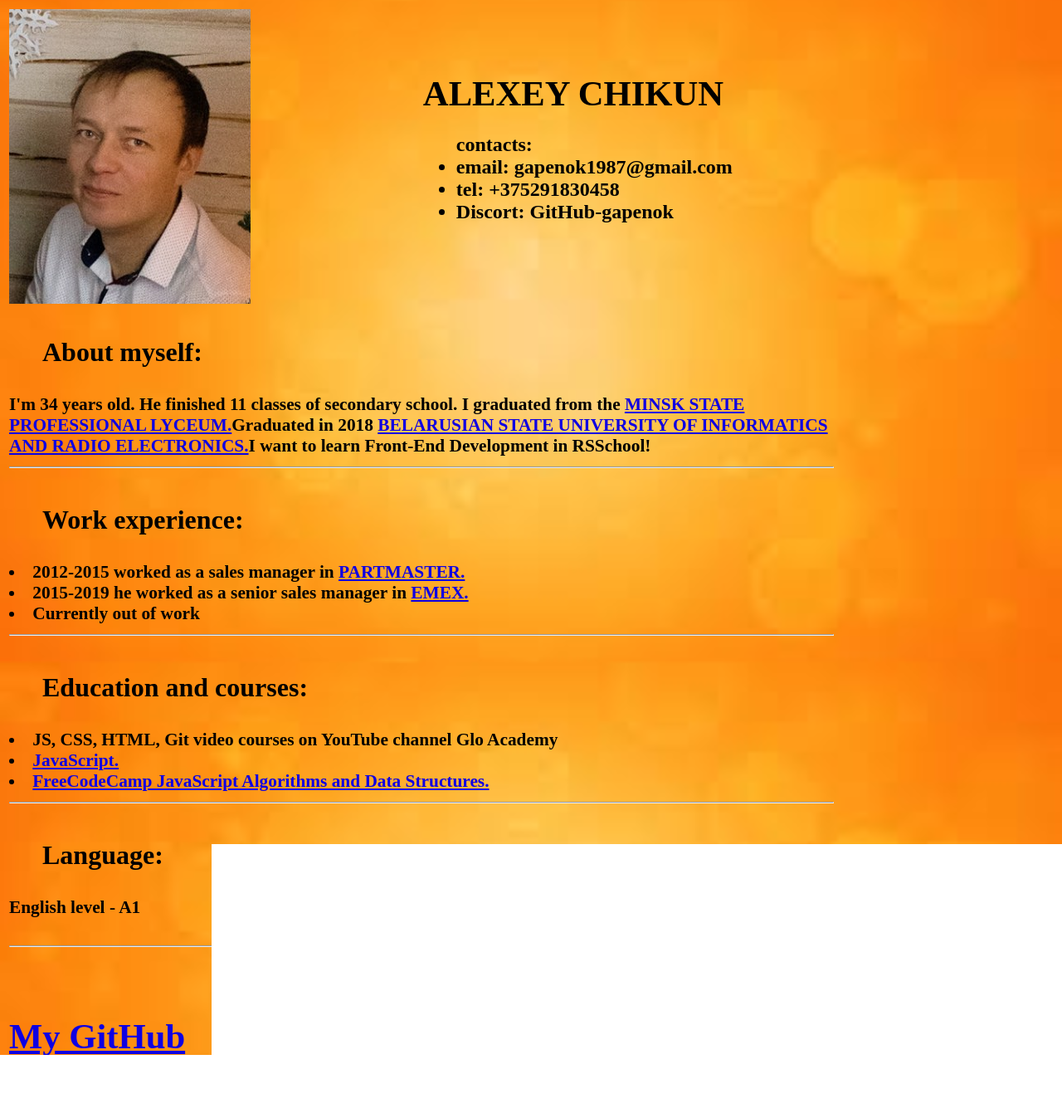
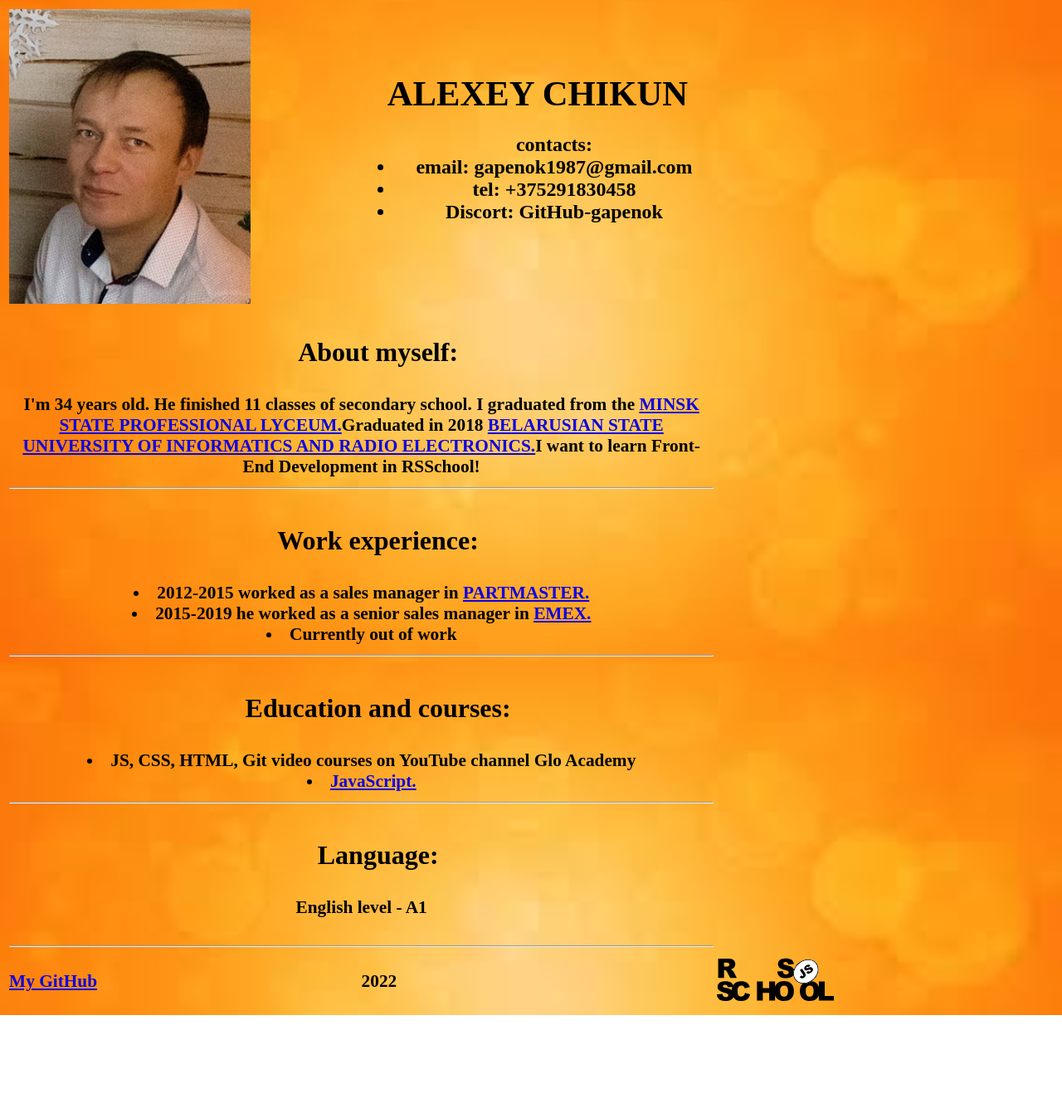
Before and after one commit to gapenok/rsschool-cv, a plain HTML site: page index.html in a window 1280 px wide. Shown: the whole page at 83% size. After the commit the page ends 1223 px from the top, so only its background shows below. Drawn offline with Linux system fonts and the light colour scheme.

Commit message:
docs:read

```diff
--- a/index.html
+++ b/index.html
@@ -11,8 +11,8 @@
     <div class="center_block" >
         <table width="1000px" border="0" class="center_table">
         <tr>
-        <td width="500px"><img src="Screenshot_2.png"></td>
-        <td width="500px" class="text_left1">ALEXEY CHIKUN
+        <td width="300px"><img src="Screenshot_2.png"></td>
+        <td width="300px" class="text_left1">ALEXEY CHIKUN
             <ul class="text2">contacts:
                              <li>email: gapenok1987@gmail.com</li>
                              <li>tel: +375291830458</li>
@@ -40,8 +40,7 @@
             <ul class="text3">Education and courses:</ul>
             <li> JS, CSS, HTML, Git video courses on YouTube channel Glo Academy</li>
             <li> <a href="https://learn.javascript.ru" class="next">JavaScript.</a></li>
-            <li> <a href="https://www.freecodecamp.org/certification/mrks77/javascript-algorithms-and-data-structures" class="next">FreeCodeCamp JavaScript Algorithms and Data Structures.</a></li>
-        </td>
+            </td>
     </tr>
         <td colspan="2"><hr></td>
         <tr class="text_left">
@@ -53,8 +52,9 @@
     <td colspan="2"><hr></td>
         <tr class="text_left">
 
-    <td width="500px" class="text_left1"><a href="https://github.com/gapenok" class="next">My GitHub</a></td>
-    <td width="500px"><a href="https://rs.school/js/"><img src="rs_school_js.svg"></a></td>
+    <td width="100px" class="col_lev"><a href="https://github.com/gapenok" class="next">My GitHub</a></td>
+    <td width="100px" class="col_cen">2022</td>
+    <td width="100px" class="col_reh"><a href="https://rs.school/js/"><img src="rs_school_js.svg"></a></td>
         </td>
     </tr>
         </table>
--- a/style.css
+++ b/style.css
@@ -1,5 +1,5 @@
 .text_left1 {
-    text-align: left;
+    text-align: center;
     font-size: 32pt;
     font-weight: bold;
  }
@@ -9,19 +9,19 @@ html {
         background-size: 100%;
        }
 .text2{
-    text-align: left;
+    text-align: center;
     font-size: 18pt;
     color: rgb(0, 0, 0);
 
 }
 .text_left {
-    text-align: left;
+    text-align: center;
     font-size: 16pt;
     font-weight: bold;
     color: rgb(0, 0, 0);
 }
 .text3{
-    text-align: left;
+    text-align: center;
     font-size: 24pt;
     color: rgb(0, 0, 0);
 
@@ -29,3 +29,12 @@ html {
 .next{
     color: rgb(15, 0, 226);
 }
+.col_lev {
+    text-align: left;
+}
+.col_cen {
+    text-align: left;
+}
+.col_reh {
+    text-align: left;
+}
```
